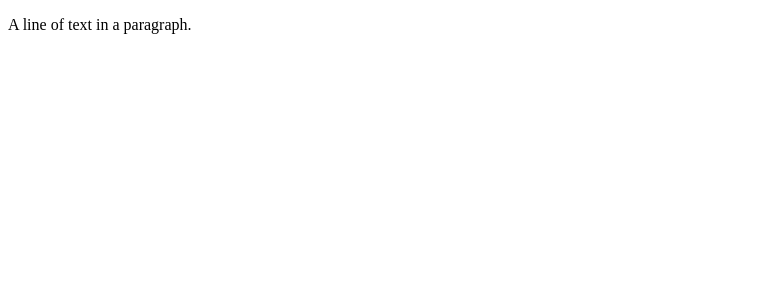
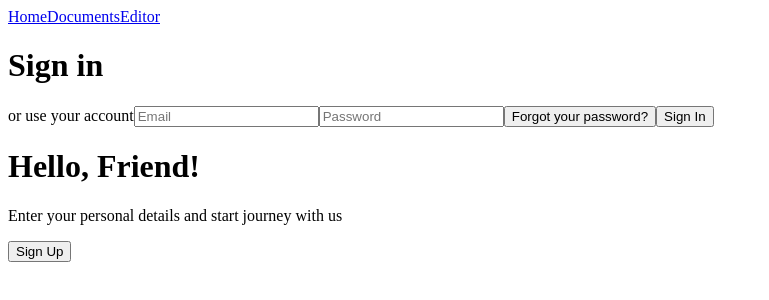
Before and after one commit to MDanialSaleem/Google-Docs-Clone, a React (Create React App) app: page / in a window 1280 px wide. Shown: the top 300 px of the page, without its empty margins (0-769 px from the left). Built offline with nearby package versions, Linux system fonts and the light colour scheme.

Commit message:
Setting up routing. Some minor changes to the foler structure

```diff
--- a/src/App.js
+++ b/src/App.js
@@ -1,13 +1,25 @@
 import React from 'react';
-import SignInUp from "./HomeContainer/SignInUp";
-import DocEditor from "./EditorContainer/DocEditor";
+import {BrowserRouter, Switch, Link, Route} from "react-router-dom";
+import * as Paths from "./Utils/RoutingConstants" ;
+import Home from "./HomeContainer/Home";
 import Documents from "./DocumentsContainer/Documents";
+import Editor from "./EditorContainer/Editor";
 
 function App() {
   return (
-    <>
-    <DocEditor />
-    </>
+    <BrowserRouter>
+        <div>
+          {/* temporary navbar */}
+          <Link to={Paths.Home}>Home</Link>
+          <Link to={Paths.Documents}>Documents</Link>
+          <Link to={Paths.Editor}>Editor</Link>
+        </div>
+      <Switch>
+        <Route path={Paths.Home} exact component={Home} />
+        <Route path={Paths.Documents} exact component={Documents} />
+        <Route path={Paths.Editor} exact component={Editor} />
+      </Switch>
+    </BrowserRouter>
   );
 }
 
--- a/src/EditorContainer/Editor.jsx
+++ b/src/EditorContainer/Editor.jsx
@@ -1,8 +1,17 @@
 import React from "react";
 import Toolbar from "./Toolbar";
+import DocEditor from "./DocEditor";
+import {Row, Col} from "react-grid-system";
 
 const Editor = () => (
-    <Toolbar />
+    <>
+        <Toolbar />
+        <Row justify="center">
+            <Col style={{backgroundColor:"lightgrey"}}  xs={10}>
+                <DocEditor />
+            </Col>
+        </Row>
+    </>
 );
 
 
--- a/src/EditorContainer/EditorUtils/InitialValue.js
+++ b/src/EditorContainer/EditorUtils/InitialValue.js
@@ -1,6 +1,6 @@
 export default {
     type: 'paragraph',
     children: [
-        { text: 'A line of text in a paragraph.' }
+        { text: `Start writing here. The buttons do not work. However, you can make a selection bold by using ctrl+b` }
     ],
-}
+};
--- /dev/null
+++ b/src/HomeContainer/Home.jsx
@@ -0,0 +1,5 @@
+import React from "react";
+import SignInUp from "./SignInUp";
+
+
+export default () => (<SignInUp />);
--- /dev/null
+++ b/src/Utils/RoutingConstants.js
@@ -0,0 +1,4 @@
+//just getting the basic of routing set up for now. expect these to change a lot.
+export const Home = "/";
+export const Editor = "/Editor";
+export const Documents = "/Documents";
```
